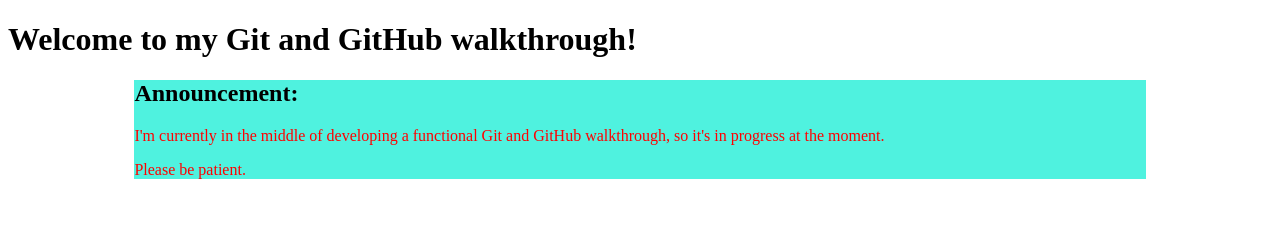
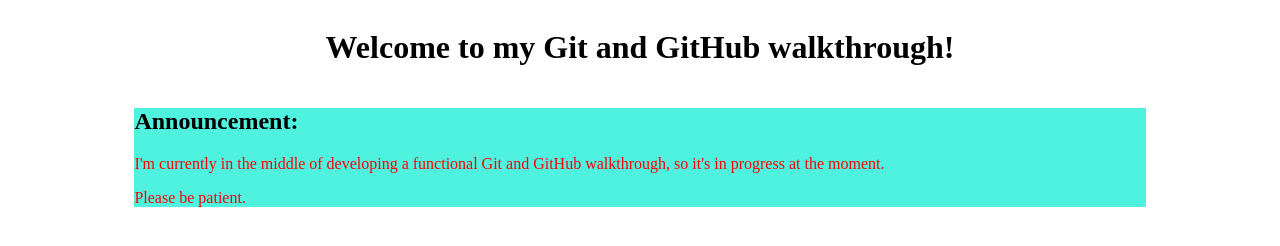
Before and after one commit to TechEvolvace/git-and-github-walkthrough, a plain HTML site: page index.html in a window 1280 px wide. Drawn offline with Linux system fonts and the light colour scheme.

Commit message:
Centered welcome message!

```diff
--- a/index.html
+++ b/index.html
@@ -7,7 +7,7 @@
     <link rel="stylesheet" href="./styles.css">
 </head>
 <body>
-    <div>
+    <div class="welcome-message">
         <h1 class="bold">Welcome to my Git and GitHub walkthrough!</h1>
     </div>
 
--- a/styles.css
+++ b/styles.css
@@ -11,3 +11,8 @@
     margin: 0 10%;
     background-color: rgb(79, 242, 223);
 }
+
+.welcome-message{
+    display: flex;
+    justify-content: center;
+}
```
